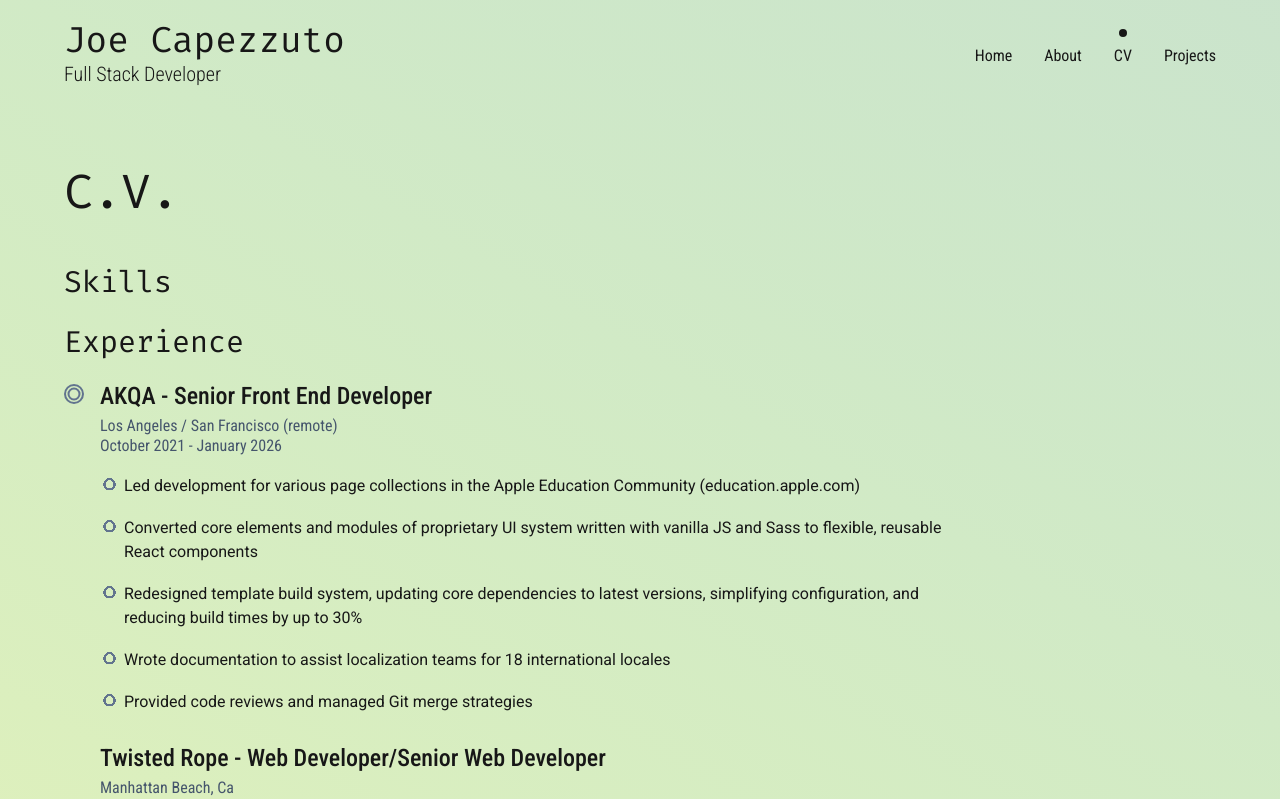
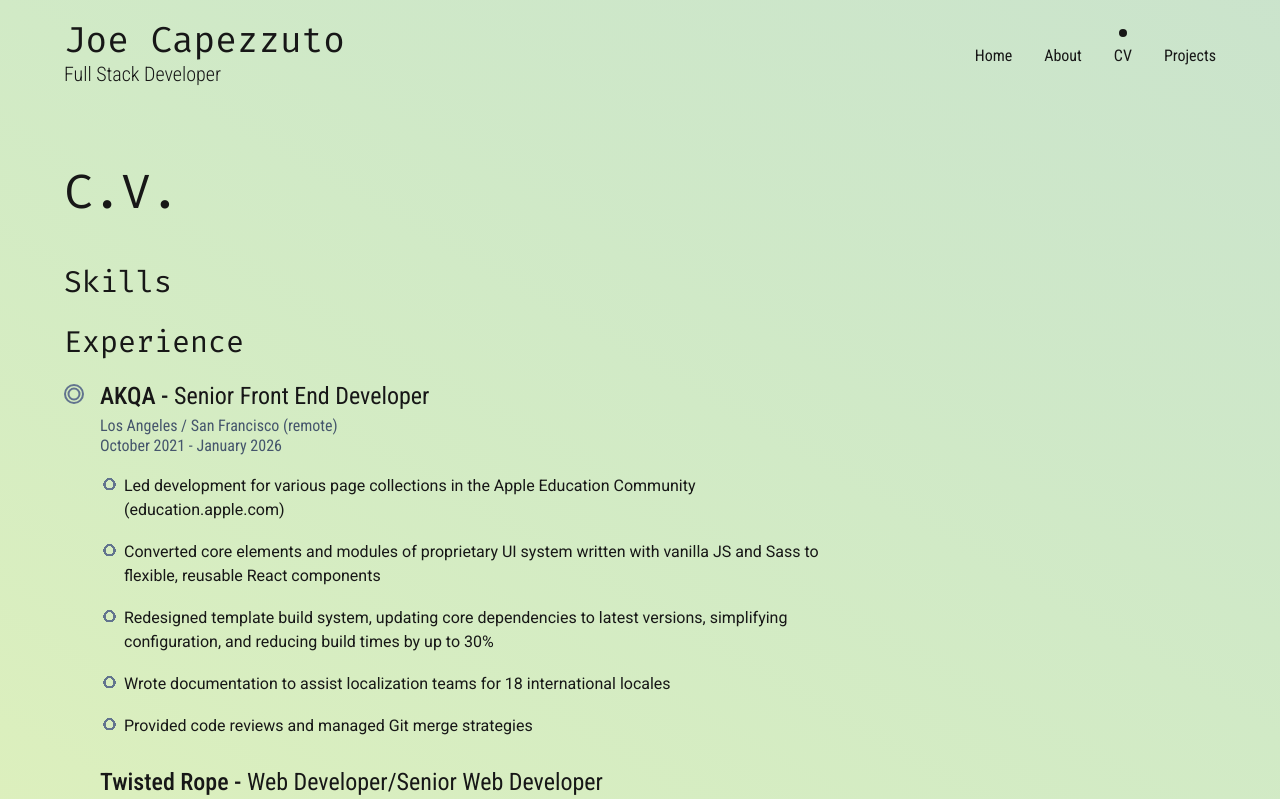
Before and after one commit to Capezzuto/portfolio-v2, a Next.js app: page /cv in a window 1280 px wide. Shown: the top 799 px of the page. Built offline with nearby package versions, Linux system fonts and the light colour scheme.

Commit message:
Modify styles in StructuredJob

```diff
--- a/src/app/(static)/cv/StructuredJob.tsx
+++ b/src/app/(static)/cv/StructuredJob.tsx
@@ -15,10 +15,10 @@ interface Job {
 }
 const StructuredJob = ({ jobData }: { jobData: Job }) => {
 	return (
-		<div className='StructuredJob max-w-4xl mb-8'>
+		<div className='StructuredJob max-w-3xl mb-8'>
 			<div className='pl-4 mb-2'>
 				<h3 className='font-(family-name:--font-roboto-condensed) lg:text-2xl/6 md:text-xl/5 text-lg/4 font-medium mb-2'>
-					{jobData.company} - {jobData.role}
+					{jobData.company} - <span className='font-normal'>{jobData.role}</span>
 				</h3>
 				<p className='font-(family-name:--font-roboto-condensed) text-slate-600 leading-5'>{jobData.location}</p>
 				<p className='font-(family-name:--font-roboto-condensed) text-slate-600 leading-5'>
```
